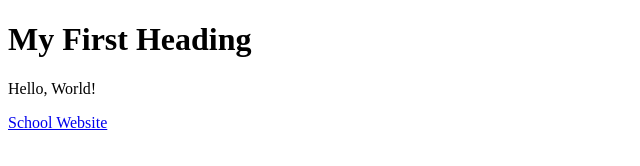
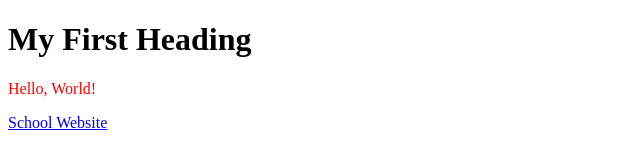
Before and after one commit to Sahana-Lawrence/ICS2O-Unit0-04-HTML, a plain HTML site: page index.html in a window 1280 px wide. Shown: the whole page, without its empty margins (0-640 px from the left). Drawn offline with Linux system fonts and the light colour scheme.

Commit message:
added index.html

```diff
--- a/index.html
+++ b/index.html
@@ -11,7 +11,7 @@
   </head>
   <body>
     <h1>My First Heading</h1>
-    <p>Hello, World!</p>
+    <p style="color:red">Hello, World!</p>
     <a href="//teh.ocsb.ca/">School Website</a>
   </body>
 </html>
```
